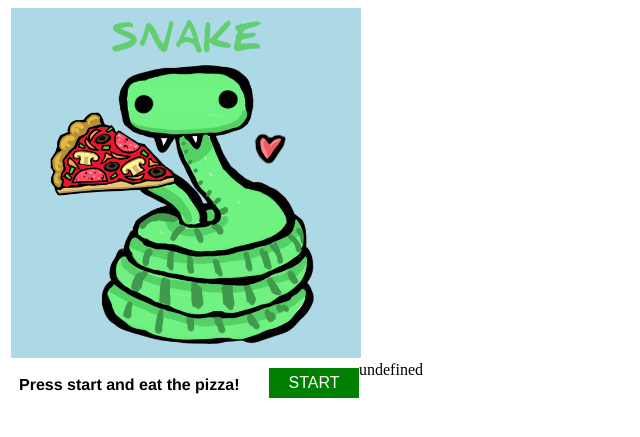
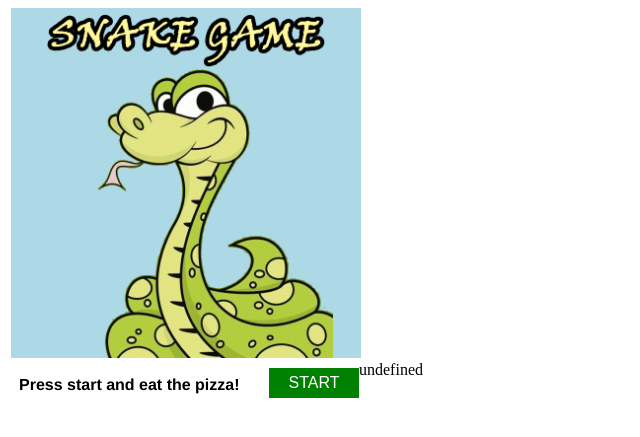
Before and after one commit to QaddafiSezili/project1, a PHP site: page / in a window 1280 px wide. Shown: the top 437 px of the page, without its empty margins (0-640 px from the left). Run offline with PHP 8.4, Linux system fonts and the light colour scheme.

Commit message:
Update background-image url.

```diff
--- a/css/style.css
+++ b/css/style.css
@@ -1,7 +1,7 @@
 #home {
       width: 350px;
       height: 350px;
-      background-image: url('../img/snake.png');
+      background-image: url('../img/snakegame.png');
       background-size: auto 350px;
       background-repeat: no-repeat;
       background-color: lightblue;
```
